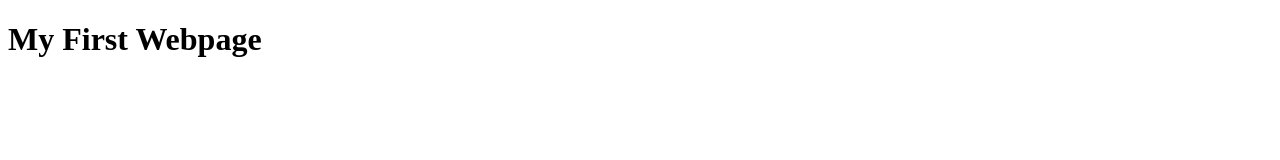
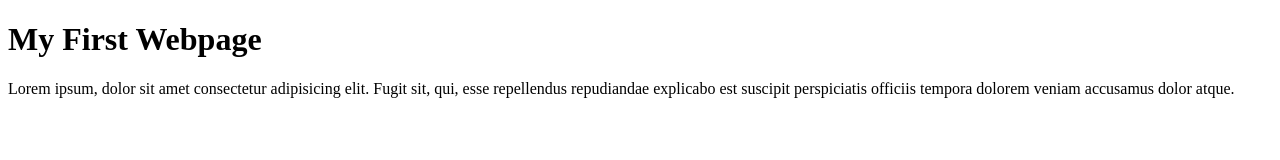
Before and after one commit to kamrulislambd/beginning-website-design, a plain HTML site: page index.html in a window 1280 px wide. Drawn offline with Linux system fonts and the light colour scheme.

Commit message:
Learned github

```diff
--- a/index.html
+++ b/index.html
@@ -8,5 +8,6 @@
 </head>
 <body>
     <h1>My First Webpage</h1>
+    <p>Lorem ipsum, dolor sit amet consectetur adipisicing elit. Fugit sit, qui, esse repellendus repudiandae explicabo est suscipit perspiciatis officiis tempora dolorem veniam accusamus dolor atque.</p>
 </body>
 </html>
```
